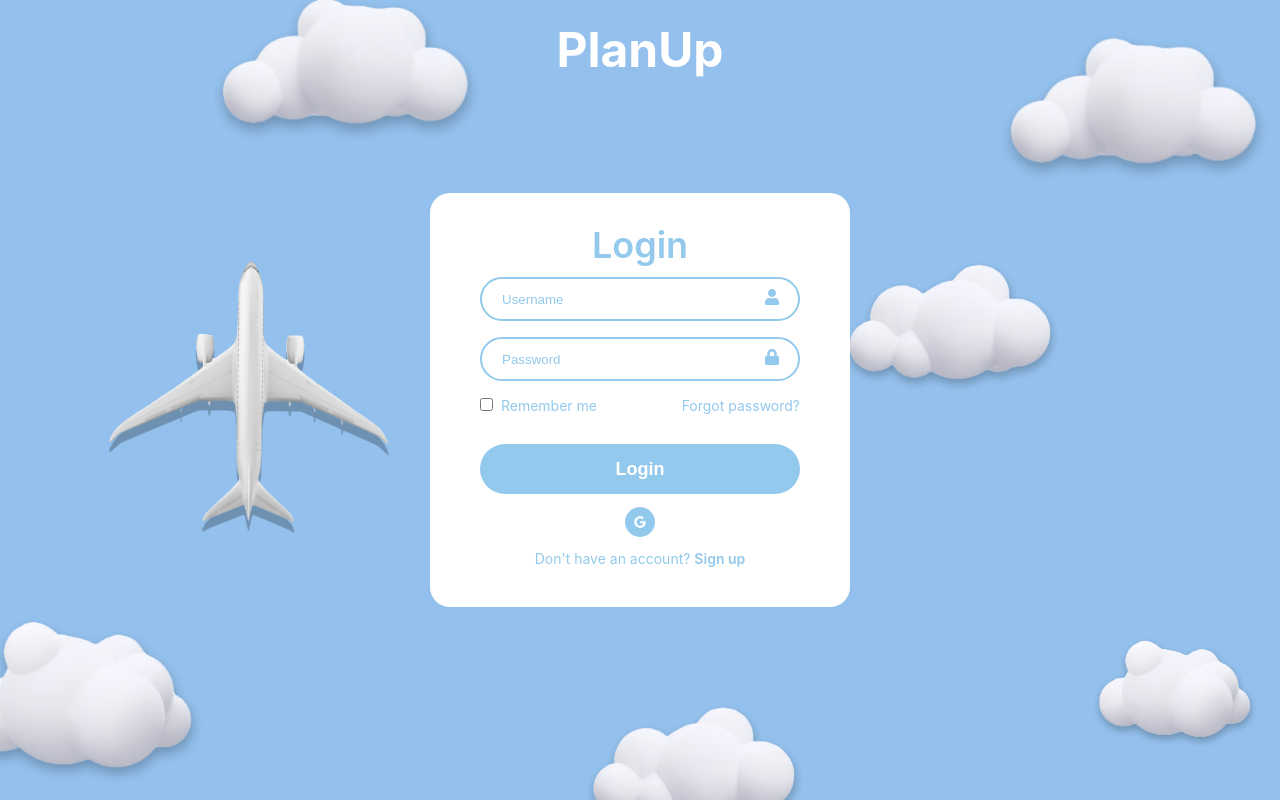
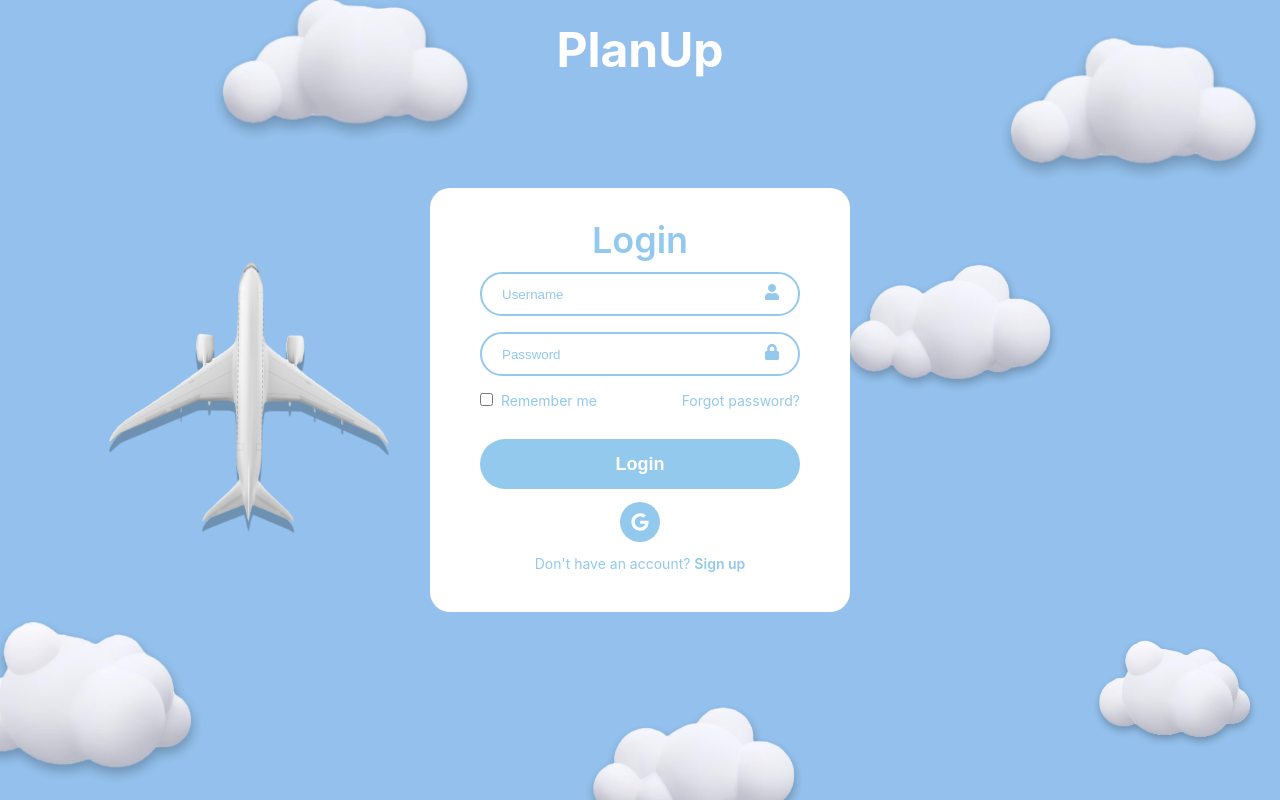
Before and after one commit to Arlouro/PlanUp, a React (Create React App) app in the folder client/: page /login in a window 1280 px wide. Built offline with nearby package versions, Linux system fonts and the light colour scheme.

Commit message:
The previews button wasnt big enough
The people with big fingers thought the previews button wasnt big enough so now its bigger

```diff
--- a/client/src/Components/Pages/LoginSignUpForm/LoginSignUpForm.css
+++ b/client/src/Components/Pages/LoginSignUpForm/LoginSignUpForm.css
@@ -151,7 +151,7 @@ h1{
 
   .google-icon {
     color: white;
-    font-size: 12px;
+    font-size: 18px;
   }
 
 .wrapper .remember{
@@ -192,8 +192,8 @@ h1{
 }
 
 .wrapper .google-button {
-    width: 30px;
-    height: 30px;
+    width: 40px;
+    height: 40px;
     border: none;
     border-radius: 50%;
     background-color: #93C9EC;
```
